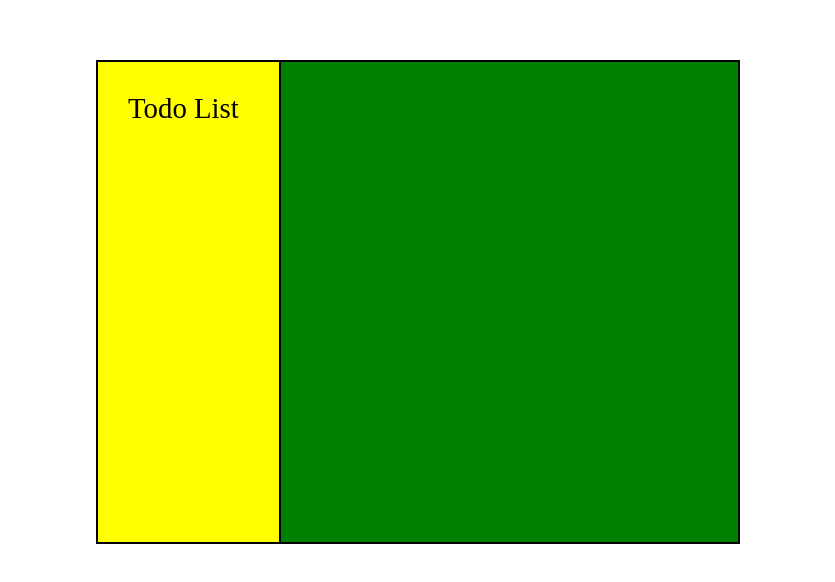
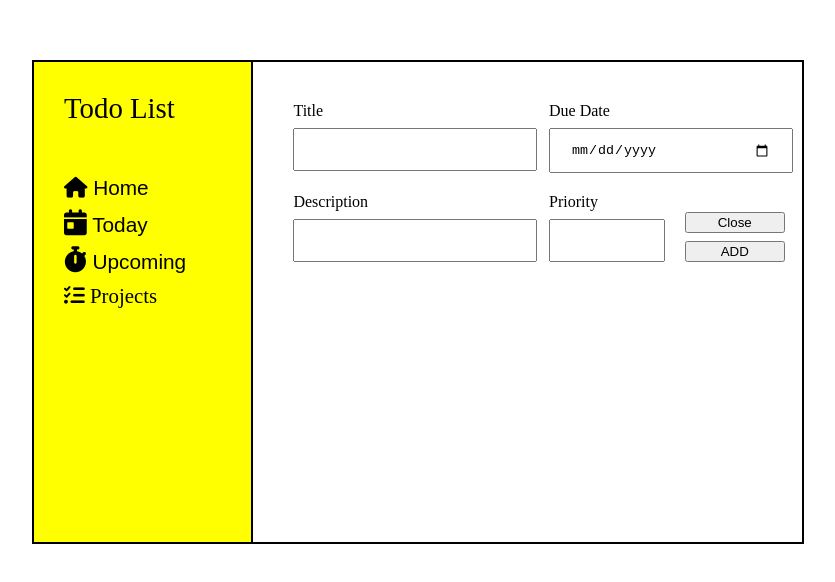
Before and after one commit to BrankoCvetanovic/odin-todo-list, a plain HTML site: page index.html in a window 1280 px wide. Shown: the part 106-688 px from the top of the page, without its empty margins (222-1057 px from the left). Drawn offline with Linux system fonts and the light colour scheme.

Commit message:
Add besic style for main pafe, add form for new task

```diff
--- a/index.html
+++ b/index.html
@@ -5,15 +5,53 @@
     <meta name="viewport" content="width=device-width, initial-scale=1.0">
     <title>Document</title>
     <script src="main.js" defer></script>
+    <script src="https://kit.fontawesome.com/981a3dde3a.js" crossorigin="anonymous"></script>
+
     <link rel="stylesheet" href="style.css">
 </head>
 <body>
     <div class="container">
         <div class="sidebar">
             <div class="title">Todo List</div>
+            <div class="nav">
+                <button><i class="fa-solid fa-house"></i> Home</button>
+                <button><i class="fa-solid fa-calendar-day"></i></i> Today</button>
+                <button><i class="fa-solid fa-stopwatch"></i> Upcoming</button>
+                <div><i class="fa-solid fa-list-check"></i> Projects</div>
+            </div>
             <div class="projects"></div>
         </div>
-        <div class="todo-list"></div>
+        <div class="todo-list">
+            <form action="">
+                <div>
+                    <label for="title">Title</label>
+                    <input type="text" name="title" id="title">
+                </div>
+                <div>
+                    <label for="dueDate">Due Date</label>
+                    <input type="date" name="dueDate" id="dueDate">
+                </div>
+                <div>
+                    <label for="title">Description</label>
+                    <input type="text" name="descript" id="descript">
+                </div>
+                <div>
+                    <label for="priority">Priority</label>
+                    <input list="priorities" name="priority" id="priority">
+
+                    <datalist id="priorities">
+                      <option value="Low">
+                      <option value="Mid">
+                      <option value="High">
+                    </datalist>
+                </div>
+                <div>
+                    <button>Close</button>
+                    <button type="submit">ADD</button>
+                </div>
+            </form>
+            <button>Add Task</button>
+        </div>
     </div>
 </body>
 </html>
--- a/style.css
+++ b/style.css
@@ -6,7 +6,7 @@ body{
 }
 .container{
     height: 60vh;
-    width: 50vw;
+    width: 60vw;
     border: 2px solid black;
     display: grid;
     grid-template-columns:2fr 5fr;
@@ -16,12 +16,89 @@ body{
     border-right: 2px solid black;
     background: yellow;
     display: grid;
-    grid-template-rows:1fr 5fr;
+    grid-template-rows:2fr 8fr;
     padding: 30px;
 }
 .title{
     font-size: 1.8rem;
 }
+.nav{
+    display: flex;
+    flex-direction: column;
+    align-items: start;
+    font-size: 1.3rem;
+    gap:10px;
+}
+.nav> button{
+    padding: 0;
+    background: none;
+    border: none;
+    text-align: left;
+    font-size: 1.3rem;
+}
+.nav> button:hover{
+    transform: scale(1.15);
+    transition:ease-in 0.1s;
+}
+.fa-calendar-day::before{
+    font-size: 26px;
+}
+.fa-stopwatch::before{
+    font-size: 26px
+}
 .todo-list{
-    background: green;
+    display:flex;
+    flex-direction: column;
+    padding:40px;
 }
+.todo-list>button{
+    font-size: 1.4rem;
+    padding: 12px;
+    background: none;
+    border: 2px solid black;
+    border-radius: 18px;
+}
+.todo-list>button:hover{
+    transform: scale(1.05);
+    transition:ease 0.1s ;
+    -webkit-box-shadow: 0px 0px 15px 6px rgba(0,0,0,0.31);
+    box-shadow: 0px 0px 15px 6px rgba(0,0,0,0.31);
+}
+form{
+    position: absolute;
+    background: white;
+    z-index: 1;
+    display: grid;
+    grid-template-columns: repeat(4,1fr);
+    grid-row: 1fr 1fr;
+    gap:12px;
+    width: 39vw;
+}
+form>div{
+    display: flex;
+    flex-direction: column;
+}
+form>div:first-child,
+form>div:nth-child(3){
+    grid-column: 1/3;
+}
+form>div:nth-child(2){
+    grid-column: 3/5;
+}
+form>div:last-child{
+    display: flex;
+    flex-direction: column;
+    justify-content:end;
+    padding: 8px;
+    gap:8px;
+}
+input{
+    width: 100%;
+    padding: 12px 20px;
+    margin: 8px 0;
+    box-sizing: border-box;
+  }
+
+input[type=text]:focus {
+    border: 3px solid #555;
+  }
```
